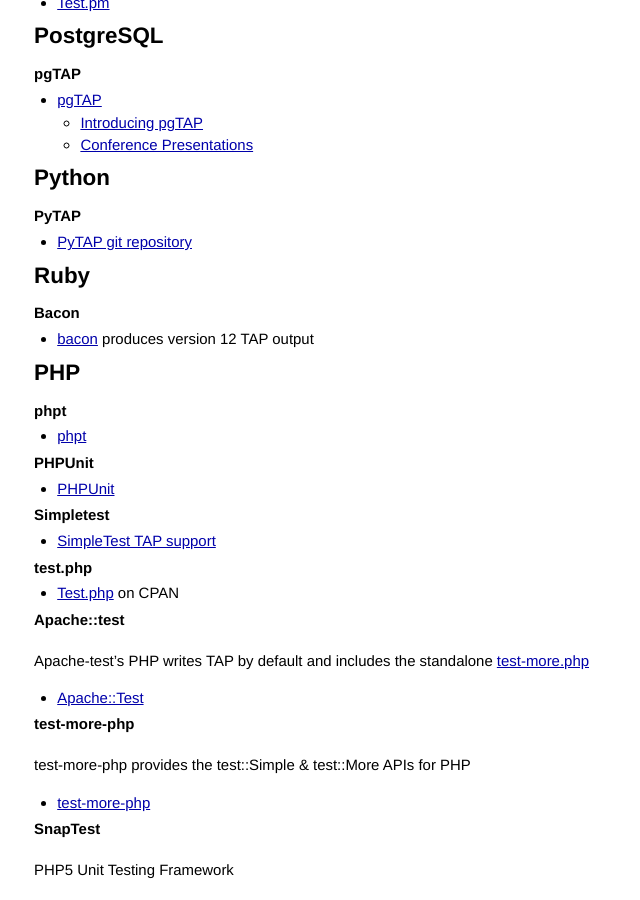
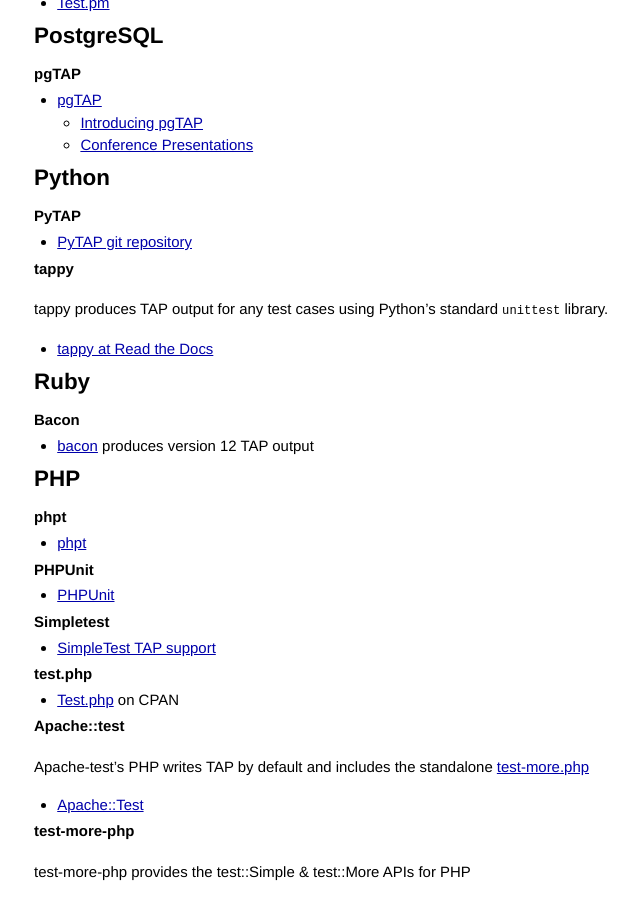
Before and after one commit to TestAnything/testanything.github.io, a Jekyll site: the page built from producers.md, in a window 1280 px wide and 900 px high, scrolled down 4278 px. Shown: the whole window, without its empty margins (292-932 px from the left). Built offline with Jekyll 4.4.1, drawn with Linux system fonts in a browser that asks for light colours; Markdown is read by kramdown in place of the engine named in the settings.

Commit message:
Add tappy as a Python TAP producer
tappy is a new TAP producer that acts as an adapter with the Python unittest library. It generates TAP output for test cases and works with the standard library and nose.

```diff
--- a/producers.md
+++ b/producers.md
@@ -190,6 +190,12 @@
 
 -    [PyTAP git repository](http://git.codesimply.com/?p=PyTAP.git;a=summary)
 
+### tappy
+
+tappy produces TAP output for any test cases using Python's standard `unittest` library.
+
+-    [tappy at Read the Docs](http://tappy.readthedocs.org/en/latest/)
+
 ## Ruby
 
 ### Bacon
```
